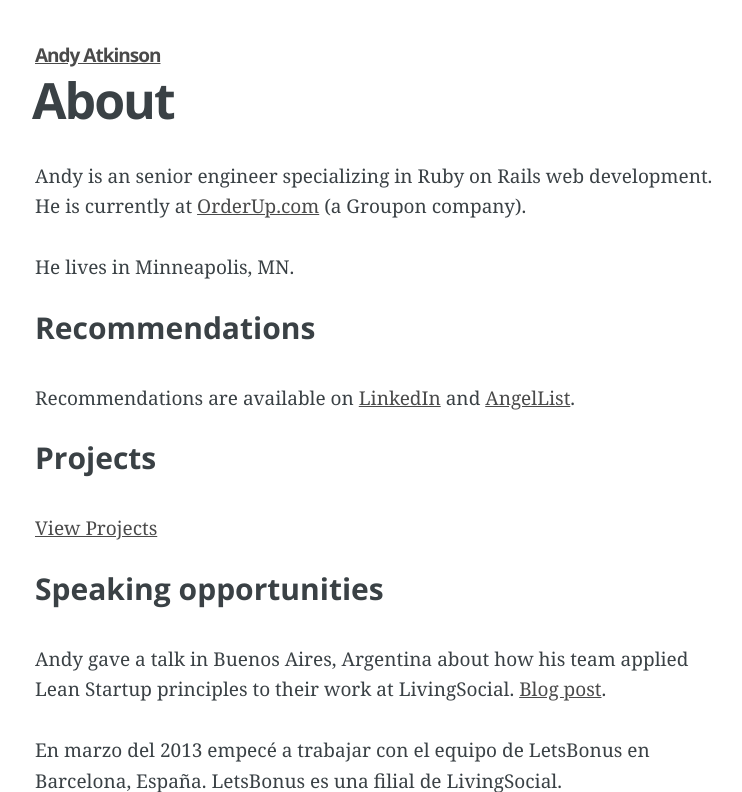
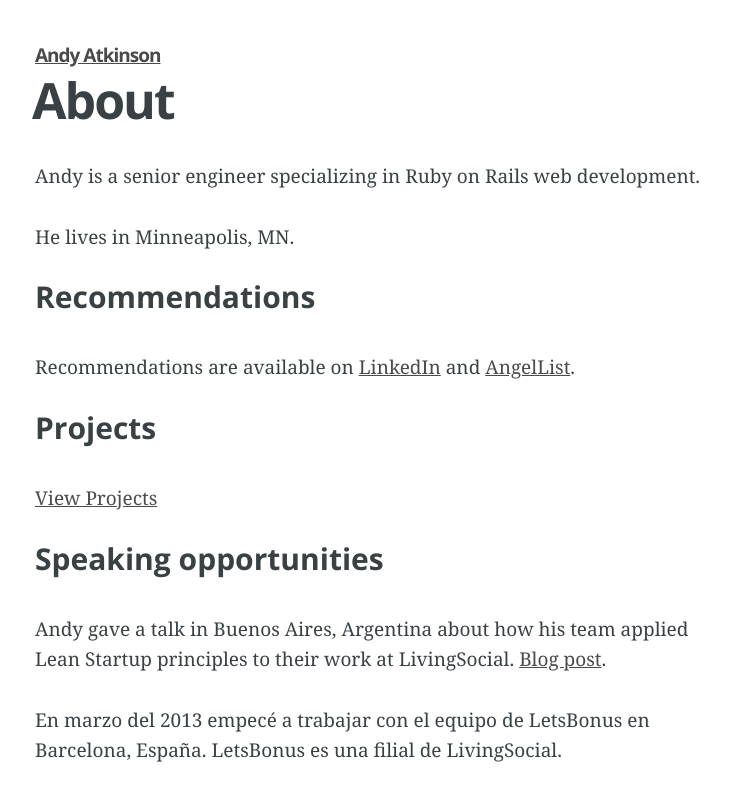
Before and after one commit to andyatkinson/blog, a Jekyll site: the page built from about/index.md, in a window 1280 px wide and 900 px high, cut to the strip 0-792 px from the top of the window. Shown: the whole strip, without its empty margins (255-997 px from the left). Built offline with Jekyll 4.4.1, drawn with Linux system fonts in a browser that asks for light colours; Markdown is read by kramdown in place of the engine named in the settings.

Commit message:
Fix some copy

```diff
--- a/_config.yml
+++ b/_config.yml
@@ -1,6 +1,6 @@
 name: Andy Atkinson
 description: Ruby, software development, startups
-meta_description: "Andy Atkinson, Ruby on Rails programmer and software engineer in Boston, MA"
+meta_description: "Andy Atkinson, Ruby on Rails programmer and software engineer"
 
 exclude: [config.ru, Gemfile, Gemfile.lock, Procfile, Rakefile, README.md, vendor, LICENSE.txt]
 
--- a/_layouts/post.html
+++ b/_layouts/post.html
@@ -55,7 +55,7 @@
                     	<h4> {{ site.author }} </h4>
                     	<!-- Author Bio -->
                       <div>
-                        <p>Andy is senior engineer specializing in Ruby on Rails web development. <a href="{{ site.baseurl }}{{ page.about }}">Learn More</a></p>
+                        <p>Andy is a senior engineer specializing in Ruby on Rails web development. <a href="{{ site.baseurl }}{{ page.about }}">Learn More</a></p>
                       </div>
                     </article>
                 </section>
--- a/about/index.md
+++ b/about/index.md
@@ -4,7 +4,7 @@
 projects: 'projects'
 ---
 
-Andy is an senior engineer specializing in Ruby on Rails web development. He is currently at [OrderUp.com](https://orderup.com/) (a Groupon company).
+Andy is a senior engineer specializing in Ruby on Rails web development.
 
 He lives in Minneapolis, MN.
 
```
